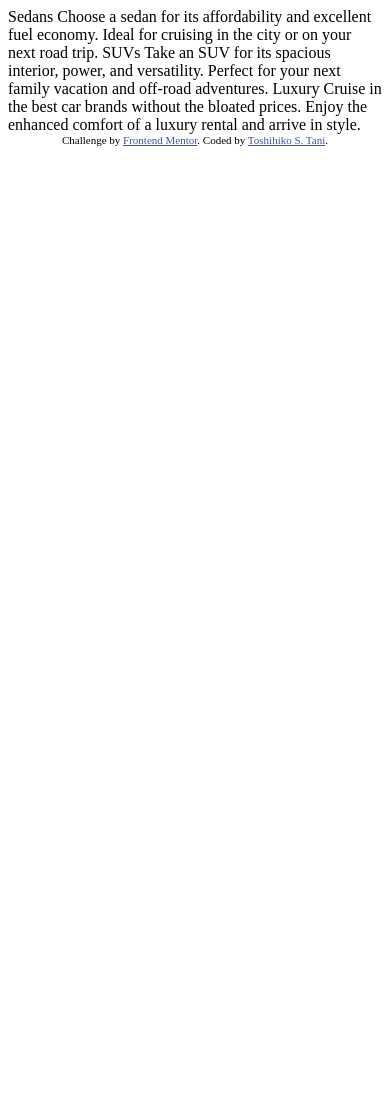
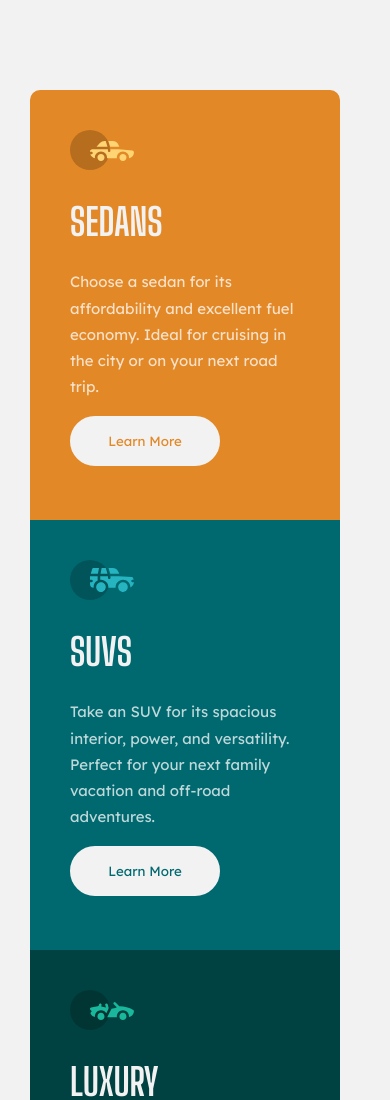
Before and after one commit to toshihikotani/3-column-preview-card-component-main, a plain HTML site: page index.html in a window 390 px wide. Shown: the top 1100 px of the page. Before the commit the page ends 844 px from the top, so only its background shows below. Drawn offline with Linux system fonts and the light colour scheme.

Commit message:
"Structure Layout and Mobile Version Design"

```diff
--- a/css/styles.css
+++ b/css/styles.css
@@ -4,7 +4,104 @@
     --bright-orange: hsl(31, 77%, 52%);
     --dark-cyan: hsl(184, 100%, 22%);
     --very-dark-cyan: hsl(179, 100%, 13%);
+    --transparent-white: hsla(0, 0%, 100%, 0.75);
+    --very-light-gray: hsl(0, 0%, 95%);
 }
+
+body {
+    margin: 0;
+    padding: 0;
+    box-sizing: content-box;
+    background-color: var(--very-light-gray);
+    font-size: 15px;
+}
+
+/*  WRAPPER */
+#wrapper {
+    width: 330px;
+    height: 1330px;
+    margin: 0 auto;
+    padding: 90px 25px;
+    display: flex;
+    flex-direction: column;
+}
+
+/* CARD-BOX */
+.card-box {
+    width: 230px;
+    height: 350px;
+    padding: 40px;
+}
+
+#sedans-card {
+    background-color: var(--bright-orange);
+    border-top-left-radius: 10px;
+    border-top-right-radius: 10px;
+}
+
+#suvs-card {
+    background-color: var(--dark-cyan);
+}
+
+#luxury-card {
+    background-color: var(--very-dark-cyan);
+    border-bottom-left-radius: 10px;
+    border-bottom-right-radius: 10px;
+}
+
+/* HEADINGS */
+.card-box > h1 {
+    font-family: 'BigShouldersDisplay-Bold';
+    font-size: 2.5em;
+    color: var(--very-light-gray);
+    text-transform: uppercase;
+}
+
+/* PARAGRAPHS */
+.card-box > p {
+    font-family: 'LexendDeca-Regular';
+    color: var(--transparent-white);
+    line-height: 1.75em;
+}
+
+/* CLICK-BUTTON */
+.click-button {
+    font-family: 'LexendDeca-Regular';
+    background-color: var(--very-light-gray);
+    border: 2px solid;
+    border-color: var(--very-light-gray);
+    border-radius: 25px;
+    width: 150px;
+    height: 50px;
+}
+
+#sedans-button {
+    color: var(--bright-orange);
+}
+
+#sedans-button:hover {
+    background-color: var(--bright-orange);
+    color: var(--very-light-gray);
+}
+
+#suvs-button {
+    color: var(--dark-cyan);
+}
+
+#suvs-button:hover {
+    background-color: var(--dark-cyan);
+    color: var(--very-light-gray);
+}
+
+#luxury-button {
+    color: var(--very-dark-cyan);
+}
+
+#luxury-button:hover {
+    background-color: var(--very-dark-cyan);
+    color: var(--very-light-gray);
+}
+
 
 /* ATTRIBUTION */
 .attribution {
--- a/index.html
+++ b/index.html
@@ -10,17 +10,35 @@
 </head>
 <body>
 
-  Sedans
+  <div id="wrapper">
+    <div id="sedans-card" class="card-box">
+      <img src="images/icon-sedans.svg" alt="Sedans" />
+      <h1>Sedans</h1>
+      <p>
         Choose a sedan for its affordability and excellent fuel economy. Ideal for cruising in the city
         or on your next road trip.
-
-  SUVs
+      </p>
+      <button id="sedans-button" class="click-button">Learn More</button>
+    </div>
+    <div id="suvs-card" class="card-box">
+      <img src="images/icon-suvs.svg" alt="SUVs" />
+      <h1>SUVs</h1>
+      <p>
         Take an SUV for its spacious interior, power, and versatility. Perfect for your next family vacation
         and off-road adventures.
-
-  Luxury
+      </p>
+      <button id="suvs-button" class="click-button">Learn More</button>
+    </div>
+    <div id="luxury-card" class="card-box">
+      <img src="images/icon-luxury.svg" alt="Luxury" />
+      <h1>Luxury</h1>
+      <p>
         Cruise in the best car brands without the bloated prices. Enjoy the enhanced comfort of a luxury
         rental and arrive in style.
+      </p>
+      <button id="luxury-button" class="click-button"> Learn More</button>
+    </div>
+  </div>
 
   <div class="attribution">
     Challenge by <a href="https://www.frontendmentor.io?ref=challenge" target="_blank">Frontend Mentor</a>.
```
Lines whose indentation alone changed are shown as unchanged.
